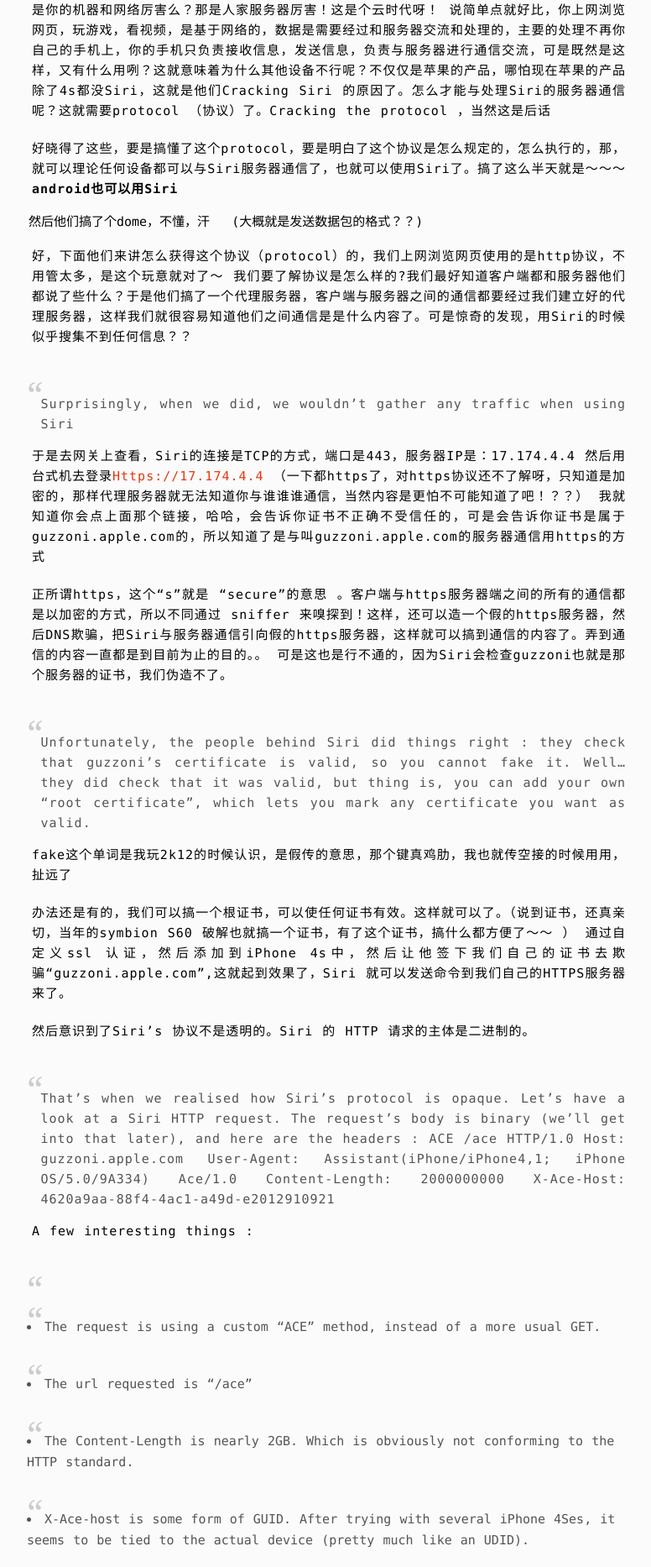
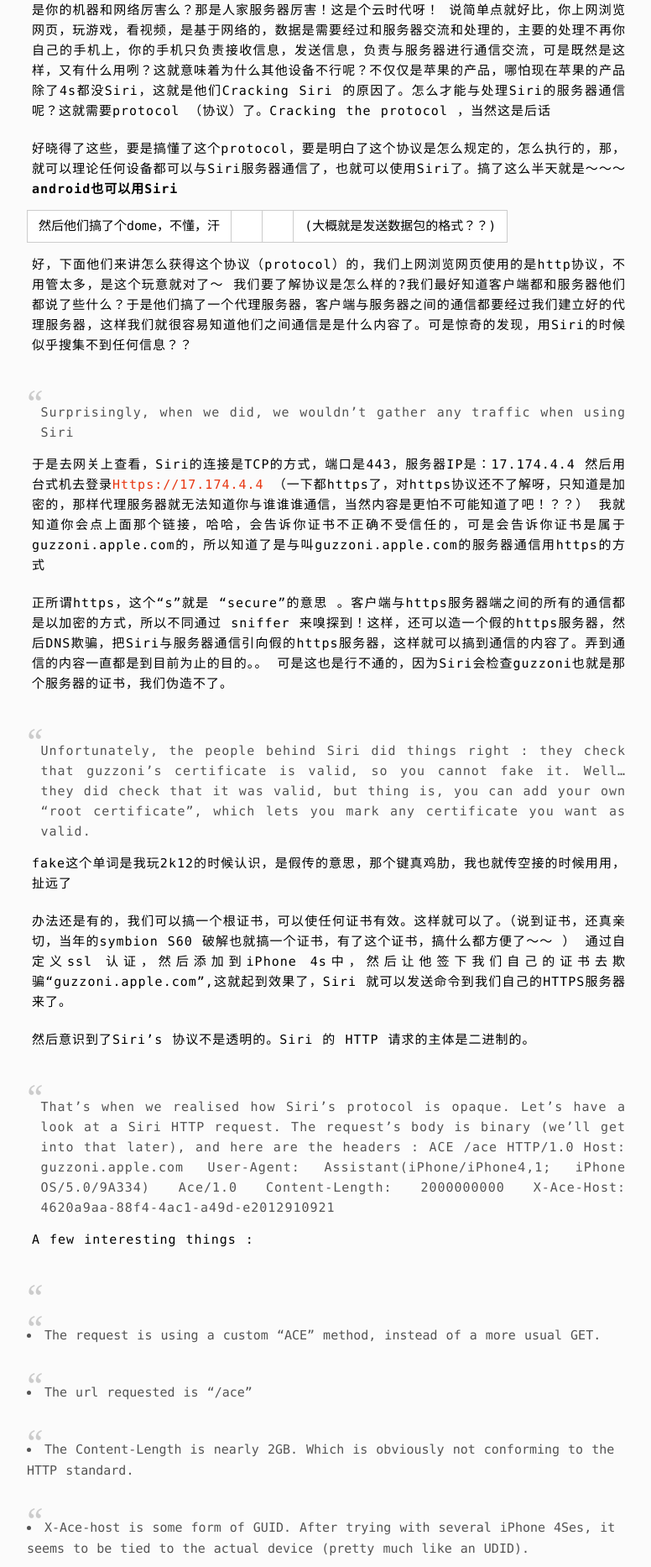
Before and after one commit to xavierskip/xavierskip.github.io, a Jekyll site: the page built from _posts/2011-11-15-cracking-siri.md, in a window 1280 px wide. Shown: the part 527-2393 px from the top of the page at 84% size, without its empty margins (248-1024 px from the left). Built offline with Jekyll 4.4.1, drawn with Linux system fonts in a browser that asks for light colours; comment, search, counter and statistics services are not loaded.

```diff
--- a/media/css/style.css
+++ b/media/css/style.css
@@ -195,3 +195,34 @@
 .pager .next span {
 	float: left;
 }
+
+/* table */
+table {
+  padding: 0;border-collapse: collapse;
+}
+table tr {
+  border-top: 1px solid #cccccc;
+  background-color: white;
+  margin: 0;
+  padding: 0;
+}
+table tr:nth-child(2n) {
+  background-color: #f8f8f8;
+}
+table tr th {
+  font-weight: bold;
+  border: 1px solid #cccccc;
+  margin: 0;
+  padding: 6px 13px;
+}
+table tr td {
+  border: 1px solid #cccccc;
+  margin: 0;
+  padding: 6px 13px;
+}
+table tr th :first-child, table tr td :first-child {
+  margin-top: 0;
+}
+table tr th :last-child, table tr td :last-child {
+  margin-bottom: 0;
+}
```
Also changed, not shown: _posts/2015-05-03-politics-coordinate.md (+8 -3 lines).
